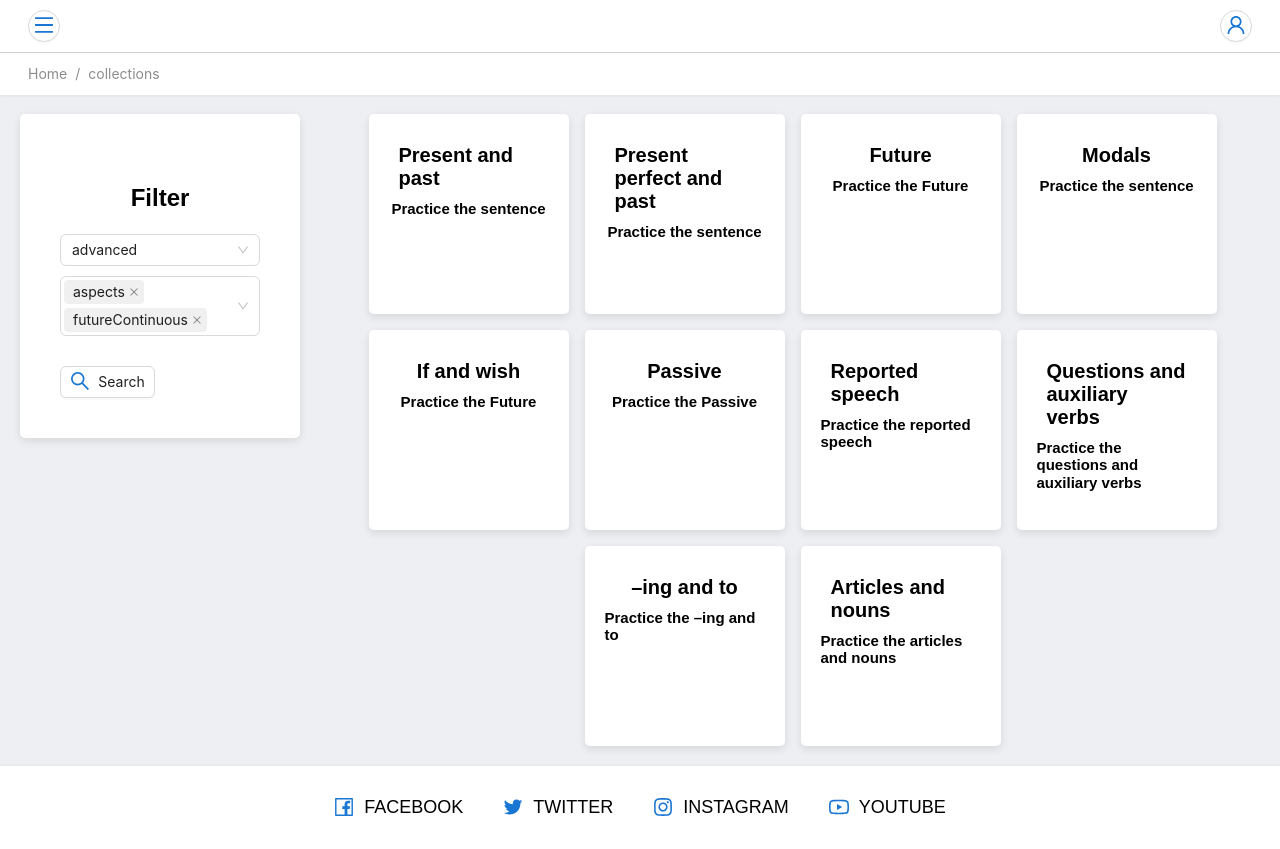
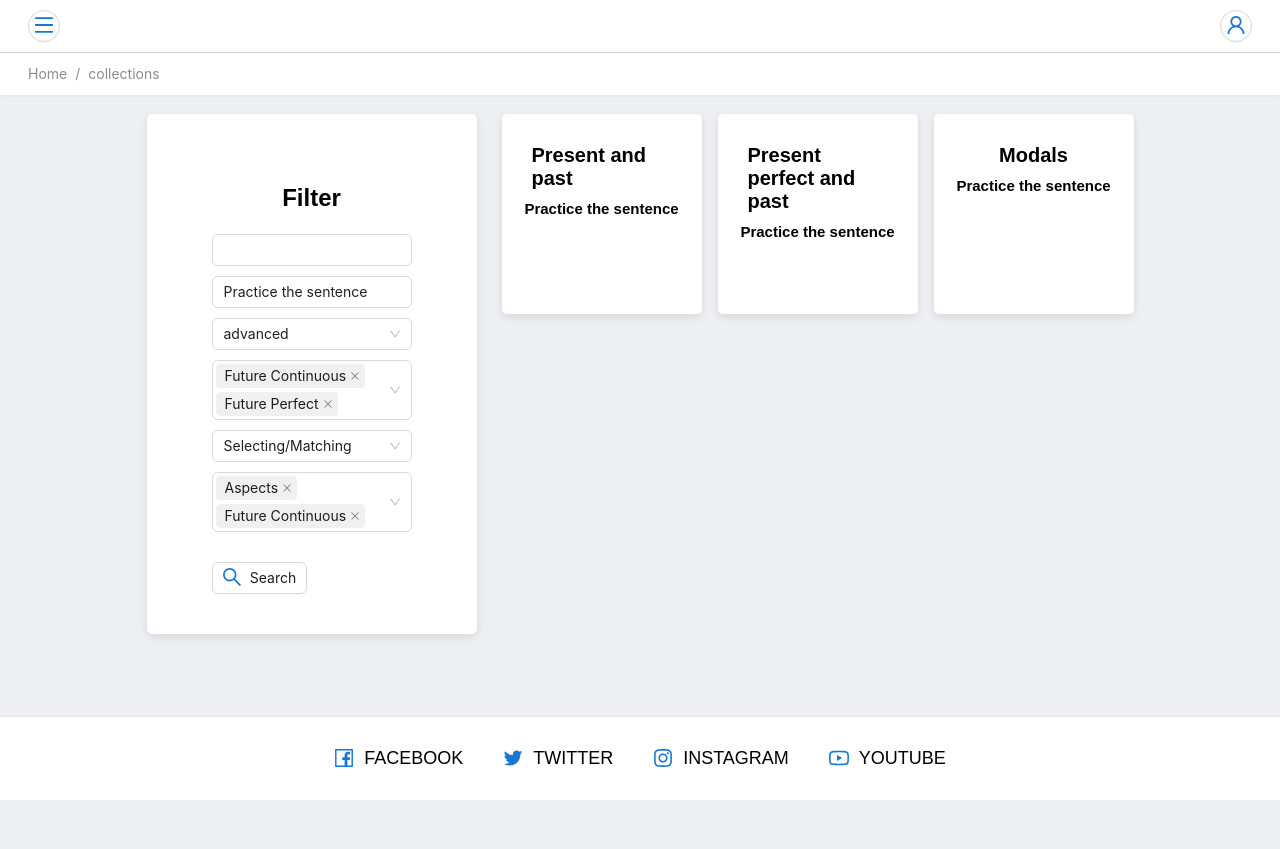
Before and after one commit to Vlad777mykola/easyway-client, a React (Vite) app: page /collections in a window 1280 px wide. After the commit the page ends 800 px from the top, so only its background shows below. Built offline with nearby package versions, Linux system fonts and the light colour scheme.

Commit message:
feat(collection): make filter for collections

```diff
--- a/src/modules/collections/Collections.tsx
+++ b/src/modules/collections/Collections.tsx
@@ -1,26 +1,41 @@
-import { ReactNode, useMemo } from 'react';
+import { ReactNode, useMemo, useState } from 'react';
 import { ListCollections } from './components/lits-collections/ListCollections';
 import { getAllCollections } from './services/getAllCollections';
 import { selectData } from '@/shared/constants/data';
 import { FieldsDataType, Sidebar } from '../sidebar';
 import styles from './collections.module.css';
 import { useCollectionFilter } from '@/store/collection-filter';
-import { LEVEL, TOPIC_TENSES } from './constants/store-constants';
+import { LEVEL, TOPIC_TENSES, LEARNING_STYLE } from './constants/store-constants';
 
 export const Collections = (): ReactNode => {
 	const data = useMemo(() => getAllCollections(), []);
-	const { id, topic, category, level } = useCollectionFilter();
+	const dataStore = useCollectionFilter((store) => store.filterCollectionData);
 	const getLevel = useCollectionFilter((store) => store.getLevel);
+	const getCategory = useCollectionFilter((store) => store.getCategory);
+	const getLearningStyle = useCollectionFilter((store) => store.getLearningStyle);
 	const getTopic = useCollectionFilter((store) => store.getTopic);
-	//const getExerciseMode = useExerciseProgressStore((store) => store.getExerciseMode);
+	const getTitle = useCollectionFilter((store) => store.getTitle);
+	const getSubtitle = useCollectionFilter((store) => store.getSubtitle);
+	const setFilter = useCollectionFilter((store) => store.setFilter);
 
-	console.log('ID: ', id);
-	console.log('TOPIC: ', topic);
-	console.log('CATEGORY: ', category);
-	console.log('LEVEL: ', level);
-	console.log('DATA: ', data);
+	console.log('DATA STORE: ', dataStore);
+	console.log('DATA COLLECTIONS: ', data);
 
 	const fieldsData: FieldsDataType[] = [
+		{
+			id: '13',
+			keyValue: 'title',
+			getDefaultValue: getTitle,
+			label: 'Title',
+			componentType: 'input',
+		},
+		{
+			id: '18',
+			keyValue: 'subtitle',
+			getDefaultValue: getSubtitle,
+			label: 'Subtitle',
+			componentType: 'input',
+		},
 		{
 			id: '14',
 			keyValue: 'level',
@@ -30,25 +45,95 @@ export const Collections = (): ReactNode => {
 			componentType: 'select',
 		} as const,
 		{
-			id: '12',
-			keyValue: 'topicTenses',
-			options: [TOPIC_TENSES.ASPECTS, TOPIC_TENSES.FUTURE_CONTINUOUS, TOPIC_TENSES.PAST_CONTINUOUS],
+			id: '15',
+			keyValue: 'category',
+			options: [
+				TOPIC_TENSES.ASPECTS,
+				TOPIC_TENSES.FUTURE_CONTINUOUS,
+				TOPIC_TENSES.FUTURE_PERFECT,
+				TOPIC_TENSES.FUTURE_PERFECT_CONTINUOUS,
+				TOPIC_TENSES.FUTURE_SIMPLE,
+				TOPIC_TENSES.FUTURE_WITH_GOING_TO,
+				TOPIC_TENSES.PAST_CONTINUOUS,
+				TOPIC_TENSES.PAST_SIMPLE,
+				TOPIC_TENSES.PAST_WITH_GOING_TO,
+				TOPIC_TENSES.PRESENT_CONTINUOUS,
+				TOPIC_TENSES.PRESENT_PERFECT,
+				TOPIC_TENSES.PRESENT_PERFECT_CONTINUOUS,
+				TOPIC_TENSES.PRESENT_SIMPLE,
+				TOPIC_TENSES.TALKING_ABOUT_THE_FUTURE,
+				TOPIC_TENSES.TALKING_ABOUT_THE_PAST,
+				TOPIC_TENSES.TALKING_ABOUT_THE_PRESENT,
+			],
+			getDefaultValue: getCategory,
+			label: 'Category',
+			componentType: 'multiple',
+		} as const,
+		{
+			id: '16',
+			keyValue: 'learningStyle',
+			options: [LEARNING_STYLE.SELECTING_MATCHING],
+			getDefaultValue: getLearningStyle,
+			label: 'Learning Style',
+			componentType: 'select',
+		},
+		{
+			id: '17',
+			keyValue: 'topic',
+			options: [
+				TOPIC_TENSES.ASPECTS,
+				TOPIC_TENSES.FUTURE_CONTINUOUS,
+				TOPIC_TENSES.FUTURE_PERFECT,
+				TOPIC_TENSES.FUTURE_PERFECT_CONTINUOUS,
+				TOPIC_TENSES.FUTURE_SIMPLE,
+				TOPIC_TENSES.FUTURE_WITH_GOING_TO,
+				TOPIC_TENSES.PAST_CONTINUOUS,
+				TOPIC_TENSES.PAST_SIMPLE,
+				TOPIC_TENSES.PAST_WITH_GOING_TO,
+				TOPIC_TENSES.PRESENT_CONTINUOUS,
+				TOPIC_TENSES.PRESENT_PERFECT,
+				TOPIC_TENSES.PRESENT_PERFECT_CONTINUOUS,
+				TOPIC_TENSES.PRESENT_SIMPLE,
+				TOPIC_TENSES.TALKING_ABOUT_THE_FUTURE,
+				TOPIC_TENSES.TALKING_ABOUT_THE_PAST,
+				TOPIC_TENSES.TALKING_ABOUT_THE_PRESENT,
+			],
 			getDefaultValue: getTopic,
-			label: 'Exercise correct response',
-			componentType: 'multiple' as const,
-		} as const,
+			label: 'Topic',
+			componentType: 'multiple',
+		},
 	];
 
-	const onSearch = (data) => {
-		console.log('DATA: ', data);
+	const onSearch = () => {
+		console.log('ON SEARCH');
+	};
+
+	const filterCollectionData = (data, title: string, subtitle: string) => {
+		if (title !== '' || subtitle !== '') {
+			return data.filter(
+				(item) =>
+					(title ? item.title.toLowerCase().includes(title.toLowerCase()) : true) &&
+					(subtitle ? item.subtitle.toLowerCase().includes(subtitle.toLowerCase()) : true),
+			);
+		}
+
+		if (title === '' || subtitle === '') {
+			return data;
+		}
+	};
+
+	const onChange = (key: string, value: number[] | string | boolean | string[] | number) => {
+		console.log('KEY: ', key);
+		console.log('VALUE: ', value);
+		setFilter(key, value);
 	};
 
 	console.log('SELECT DATA: ', selectData);
 
 	return (
 		<div className={styles.collectionsContainer}>
-			<Sidebar title="Filter" fieldsData={fieldsData} onSearch={onSearch} />
-			<ListCollections data={data} />
+			<Sidebar title="Filter" fieldsData={fieldsData} onChange={onChange} onSearch={onSearch} />
+			<ListCollections data={filterCollectionData(data, dataStore.title, dataStore.subtitle)} />
 		</div>
 	);
 };
--- a/src/modules/collections/constants/store-constants/collection-filter.ts
+++ b/src/modules/collections/constants/store-constants/collection-filter.ts
@@ -1,20 +1,20 @@
 export const TOPIC_TENSES = {
-	PRESENT_SIMPLE: 'presentSimple',
-	PAST_SIMPLE: 'pastSimple',
-	FUTURE_SIMPLE: 'futureSimple',
-	PRESENT_CONTINUOUS: 'presentContinuous',
-	PAST_CONTINUOUS: 'pastContinuous',
-	FUTURE_CONTINUOUS: 'futureContinuous',
-	PRESENT_PERFECT: 'presentPerfect',
-	PRESENT_PERFECT_CONTINUOUS: 'presentPerfectContinuous',
-	FUTURE_PERFECT: 'futurePerfect',
-	FUTURE_PERFECT_CONTINUOUS: 'futurePerfectContinuous',
-	FUTURE_WITH_GOING_TO: 'futureWithGoingTo',
-	PAST_WITH_GOING_TO: 'pastWithGoingTo',
-	TALKING_ABOUT_THE_PRESENT: 'talkingAboutThePresent',
-	TALKING_ABOUT_THE_PAST: 'talkingAboutThePast',
-	TALKING_ABOUT_THE_FUTURE: 'talkingAboutTheFuture',
-	ASPECTS: 'aspects',
+	PRESENT_SIMPLE: 'Present Simple',
+	PAST_SIMPLE: 'Past Simple',
+	FUTURE_SIMPLE: 'Future Simple',
+	PRESENT_CONTINUOUS: 'Present Continuous',
+	PAST_CONTINUOUS: 'Past Continuous',
+	FUTURE_CONTINUOUS: 'Future Continuous',
+	PRESENT_PERFECT: 'Present Perfect',
+	PRESENT_PERFECT_CONTINUOUS: 'Present Perfect Continuous',
+	FUTURE_PERFECT: 'Future Perfect',
+	FUTURE_PERFECT_CONTINUOUS: 'Future Perfect Continuous',
+	FUTURE_WITH_GOING_TO: 'Future With Going To',
+	PAST_WITH_GOING_TO: 'Past With Going To',
+	TALKING_ABOUT_THE_PRESENT: 'Talking About The Present',
+	TALKING_ABOUT_THE_PAST: 'Talking About The Past',
+	TALKING_ABOUT_THE_FUTURE: 'Talking About The Future',
+	ASPECTS: 'Aspects',
 } as const;
 
 export const LEVEL = {
--- a/src/store/collection-filter/useCollectionFilterStore.ts
+++ b/src/store/collection-filter/useCollectionFilterStore.ts
@@ -10,6 +10,7 @@ type levelType = (typeof LEVEL)[keyof typeof LEVEL];
 type learningStyleType = (typeof LEARNING_STYLE)[keyof typeof LEARNING_STYLE];
 
 type CollectionFilterStoreState = {
+	filterCollectionData: {
 		id: string;
 		title: string;
 		topic: collectionTensesType[];
@@ -18,34 +19,57 @@ type CollectionFilterStoreState = {
 		level: levelType;
 		learningStyle: learningStyleType;
 	};
+};
 
 type CollectionFilterStoreActions = {
 	getLevel: () => levelType;
 	getTopic: () => collectionTensesType[];
 	getTitle: () => string;
 	getSubtitle: () => string;
+	getCategory: () => collectionTensesType[];
+	getLearningStyle: () => learningStyleType;
+	setFilter: (key: string, value: number[] | string | boolean | string[] | number) => void;
+	setClear: () => void;
 };
 
 export type CollectionFilterStoreType = CollectionFilterStoreState & CollectionFilterStoreActions;
 
 export const useCollectionFilter = create<CollectionFilterStoreType>()((set, get) => ({
+	filterCollectionData: {
 		id: '123',
-	title: 'Present and Past',
+		title: '',
 		subtitle: 'Practice the sentence',
 		topic: [TOPIC_TENSES.ASPECTS, TOPIC_TENSES.FUTURE_CONTINUOUS],
 		category: [TOPIC_TENSES.FUTURE_CONTINUOUS, TOPIC_TENSES.FUTURE_PERFECT],
 		level: LEVEL.ADVANCED,
 		learningStyle: LEARNING_STYLE.SELECTING_MATCHING,
+	},
 	getLevel: () => {
-		return get().level;
+		return get().filterCollectionData.level;
 	},
 	getTopic: () => {
-		return get().topic;
+		return get().filterCollectionData.topic;
 	},
 	getTitle: () => {
-		return get().title;
+		return get().filterCollectionData.title;
 	},
 	getSubtitle: () => {
-		return get().subtitle;
+		return get().filterCollectionData.subtitle;
+	},
+	getCategory: () => {
+		return get().filterCollectionData.category;
+	},
+	getLearningStyle: () => {
+		return get().filterCollectionData.learningStyle;
+	},
+	setFilter: (key, value) => {
+		set((state) => {
+			return { ...state, filterCollectionData: { ...state.filterCollectionData, [key]: value } };
+		});
+	},
+	setClear: () => {
+		set((state) => {
+			return { ...state };
+		});
 	},
 }));
```
Lines whose indentation alone changed are shown as unchanged.
